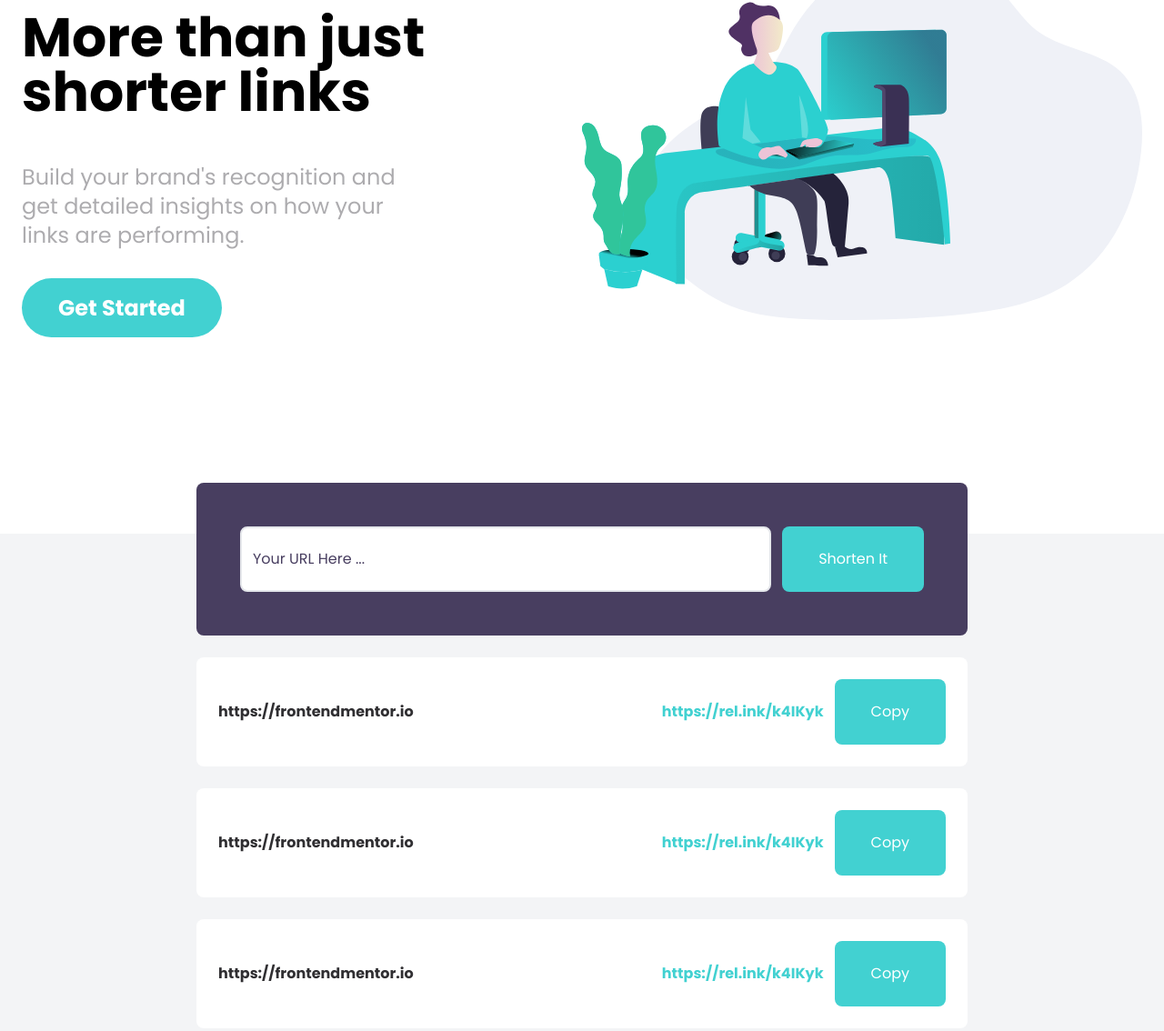
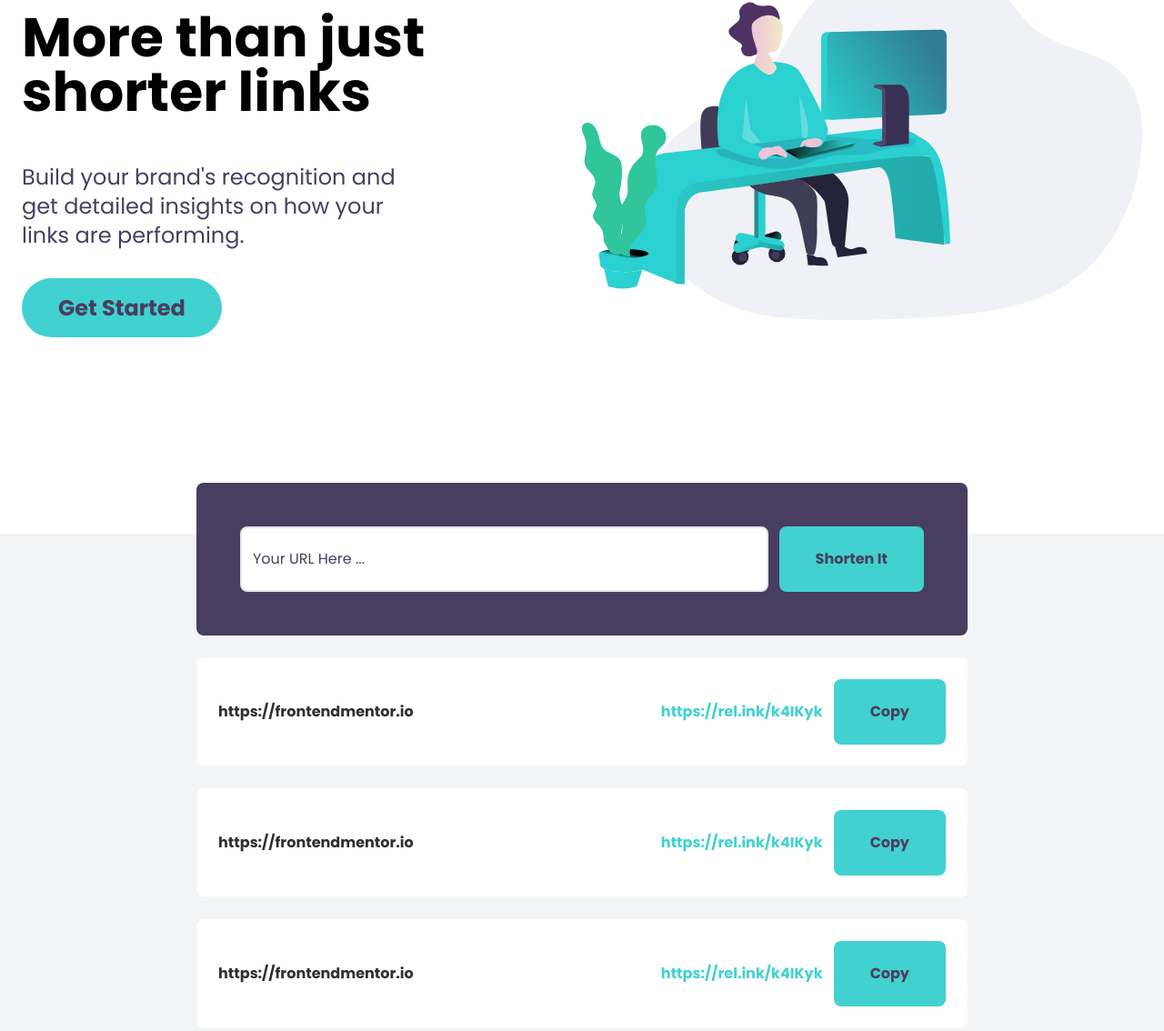
Before and after one commit to Hamzeh01/Shortly, a website: page index.html in a window 1280 px wide. Shown: the part 189-1323 px from the top of the page at 91% size. Drawn offline with Linux system fonts and the light colour scheme.

Commit message:
Add modular components Change contrast
- Create generic button
- Create submit, start, copy button
- Change colors of texts

```diff
--- a/index.html
+++ b/index.html
@@ -93,17 +93,13 @@
             More than just shorter links
           </h1>
           <p
-            class="text-2xl text-center lg:max-w-md lg:text-left text-grayishViolet"
+            class="text-2xl text-center lg:max-w-md lg:text-left text-darkViolet"
           >
             Build your brand's recognition and get detailed insights on how your
             links are performing.
           </p>
           <div class="mx-auto lg:mx-0">
-            <a
-              href="#"
-              class="px-10 py-6 text-2xl font-bold text-white rounded-full bg-cyan lg:py-4 hover:opacity-70"
-              >Get Started</a
-            >
+            <a href="#" class="btn btn-start">Get Started</a>
           </div>
         </div>
 
@@ -126,11 +122,7 @@
             placeholder="Your URL Here ..."
             id="shorten-input"
             class="flex-1 p-3 border-2 rounded-lg placeholder-darkViolet focus:outline-none"
-          /><button
-            class="px-10 py-6 text-white rounded-lg bg-cyan hover:bg-cyanLight focus:outline-none"
-          >
-            Shorten It
-          </button>
+          /><button class="btn btn-shorten">Shorten It</button>
           <div
             id="shorten-error"
             class="absolute text-sm italic left-7 bottom-3 text-red"
@@ -140,42 +132,30 @@
         <div
           class="flex flex-col items-center justify-between w-full p-6 bg-white rounded-lg md:flex-row"
         >
-          <p class="font-bold text-center text-veryDarkViolet md:text-left">
-            https://frontendmentor.io
-          </p>
-          <div
-            class="flex flex-col items-center justify-end flex-1 space-x-3 space-y-3 md:flex-row md:space-y-0"
-          >
+          <p class="url-link">https://frontendmentor.io</p>
+          <div class="shortened-link-container">
             <div class="font-bold text-cyan">https://rel.ink/k4IKyk</div>
-            <button class="btn-copy">Copy</button>
+            <button class="btn btn-copy">Copy</button>
           </div>
         </div>
         <!-- link item -->
         <div
           class="flex flex-col items-center justify-between w-full p-6 bg-white rounded-lg md:flex-row"
         >
-          <p class="font-bold text-center text-veryDarkViolet md:text-left">
-            https://frontendmentor.io
-          </p>
-          <div
-            class="items-center justify-end flex-1 space-x-3 space-y-3 flex-column md:flex-row md:space-y-0"
-          >
+          <p class="url-link">https://frontendmentor.io</p>
+          <div class="shortened-link-container">
             <div class="font-bold text-cyan">https://rel.ink/k4IKyk</div>
-            <button class="btn-copy">Copy</button>
+            <button class="btn btn-copy">Copy</button>
           </div>
         </div>
         <!-- link item -->
         <div
           class="items-center justify-between w-full p-6 bg-white rounded-lg flex-column md:flex-row"
         >
-          <p class="font-bold text-center text-veryDarkViolet md:text-left">
-            https://frontendmentor.io
-          </p>
-          <div
-            class="items-center justify-end flex-1 space-x-3 space-y-3 flex-column md:flex-row md:space-y-0"
-          >
+          <p class="url-link">https://frontendmentor.io</p>
+          <div class="shortened-link-container">
             <div class="font-bold text-cyan">https://rel.ink/k4IKyk</div>
-            <button class="btn-copy">Copy</button>
+            <button class="btn btn-copy">Copy</button>
           </div>
         </div>
       </div>
--- a/input.css
+++ b/input.css
@@ -18,16 +18,35 @@
   }
 
   .sign-up {
-    @apply px-8 py-5 font-bold text-white rounded-full bg-cyan hover:opacity-70;
+    @apply px-8 py-5 font-bold text-darkViolet rounded-full bg-cyan hover:opacity-70;
+  }
+
+  .btn {
+    @apply px-10 py-6 text-darkViolet bg-cyan focus:outline-none font-bold;
+  }
+  .btn-start {
+    @apply text-2xl  rounded-full lg:py-4 hover:opacity-70;
   }
 
   .btn-copy {
-    @apply px-10 py-6 text-white rounded-lg bg-cyan hover:opacity-70 focus:outline-none;
+    @apply rounded-lg hover:opacity-70;
+  }
+
+  .btn-shorten {
+    @apply rounded-lg hover:bg-cyanLight;
   }
 }
 
 .flex-column {
   @apply flex flex-col;
+}
+
+.url-link {
+  @apply font-bold text-center text-veryDarkViolet md:text-left;
+}
+
+.shortened-link-container {
+  @apply items-center justify-end flex-1 space-x-3 space-y-3 flex-column md:flex-row md:space-y-0;
 }
 
 .box-item-container {
```
Also changed, not shown: css/style.css.
